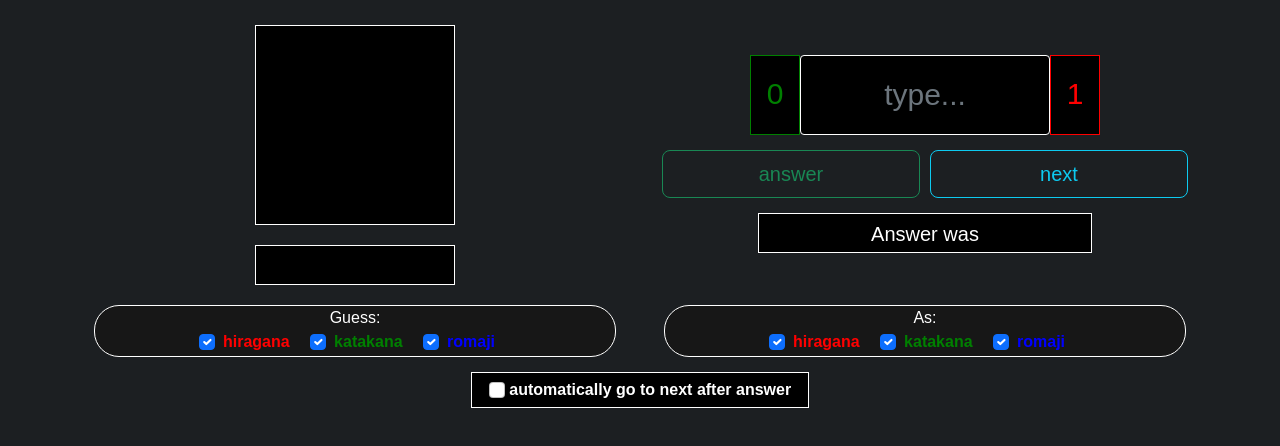
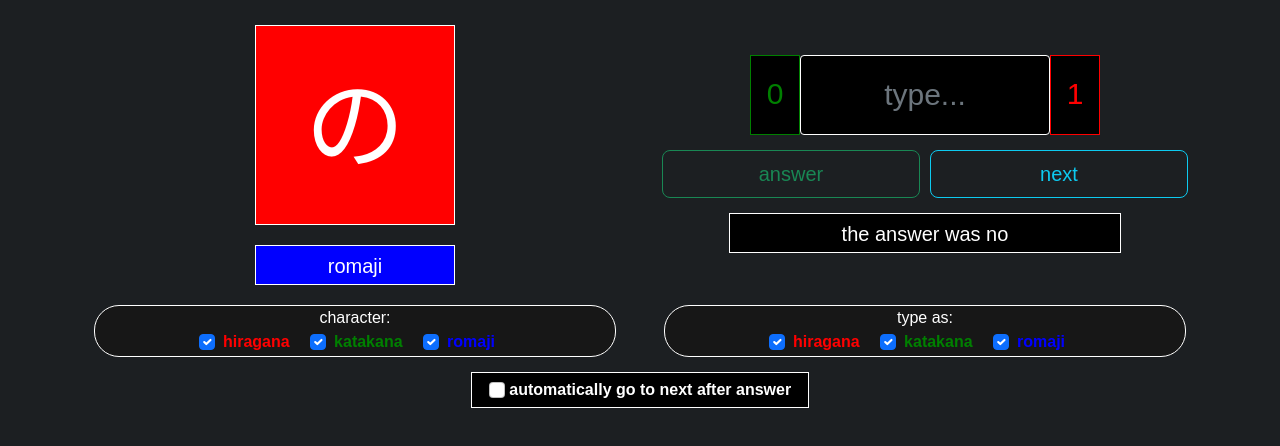
Before and after one commit to TTTaevas/kanaguessr, a plain HTML site: page index.html in a window 1280 px wide. Both pictures are taken after a click on the button "answer". Drawn offline with nearby package versions, Linux system fonts and the light colour scheme.

Commit message:
Fix the logic

```diff
--- a/index.html
+++ b/index.html
@@ -34,7 +34,7 @@
 			</div>
 			<div class="row" id="settings">
 				<div class="col me-4 ms-4" id="allowed_questions">
-					<p>Guess:</p>
+					<p>character:</p>
 					<div class="form-check form-check-inline">
 						<input type="checkbox" class="form-check-input" id="hq" checked>
 						<label for="hq" class="form-check-label" style="color: red">hiragana</label>
@@ -49,7 +49,7 @@
 					</div>
 				</div>
 				<div class="col me-4 ms-4" id="allowed_equivalents">
-					<p>As:</p>
+					<p>type as:</p>
 					<div class="form-check form-check-inline">
 						<input type="checkbox" class="form-check-input" id="he" checked>
 						<label for="he" class="form-check-label" style="color: red">hiragana</label>
--- a/index.js
+++ b/index.js
@@ -15,15 +15,18 @@ function changeQuestion() {
 	$("#answer_field").val("") // Empty field so user doesn't have to do it
 	$("#answer_field").focus() // Focus on field so user doesn't have to do it
 
-	let questionShape = shapeQuestion([$("#h:checked").length, $("#k:checked").length, $("#r:checked").length])
+	let questionShape = shapeQuestion(
+		[$("#hq:checked").length, $("#kq:checked").length, $("#rq:checked").length],
+		[$("#he:checked").length, $("#ke:checked").length, $("#re:checked").length]
+	)
 	if (!questionShape) { // No question can be found if two boxes are left unchecked
 		$("#allowed").css("fontSize", "30px")
 		$("#allowed").animate({"fontSize": "20px"}, 800)
 		return
 	}
 
-	changeBackground(questionShape[1], $("#character"))
-	changeBackground(questionShape[0], $("#equivalent"))
+	changeBackground(questionShape[0], $("#character"))
+	changeBackground(questionShape[1], $("#equivalent"))
 
 	$("#correct_answer").css("visibility", "hidden")
 	$("#correct_answer").slideUp(100)
@@ -35,6 +38,20 @@ function changeQuestion() {
 		var answer
 
 		switch (questionShape[0]) {
+			case "h":
+				char_in_box = characters.h
+				break
+			case "k":
+				char_in_box = characters.k
+				break
+			case "r":
+				char_in_box = characters.r
+				break
+			default: // This part of the code can't get executed in theory
+				char_in_box = "???"
+		}
+
+		switch (questionShape[1]) {
 			case "h":
 				equivalent_of_char = "hiragana"
 				answer = characters.h
@@ -51,22 +68,8 @@ function changeQuestion() {
 				equivalent_of_char = "???"
 		}
 
-		switch (questionShape[1]) {
-			case "h":
-				char_in_box = characters.h
-				break
-			case "k":
-				char_in_box = characters.k
-				break
-			case "r":
-				char_in_box = characters.r
-				break
-			default: // This part of the code can't get executed in theory
-				char_in_box = "???"
-		}
-
+		$("#character").html(char_in_box)
 		$("#equivalent").html(equivalent_of_char)
-		$("#character").html(char_in_box)
 		$("#answer_paragraph").html(`the answer was ${answer}`)
 	})
 }
@@ -80,26 +83,28 @@ function changeBackground(char, para) {
 	para.css("backgroundColor", colour)
 }
 
-function shapeQuestion(allow) {
-	if (allow.filter(Boolean).length < 2) {return false} // No question can be found if two boxes are left unchecked
-
+function shapeQuestion(question, equivalent) {
 	let possibilities = ["h", "k", "r"]
 	var element_one
 	var element_two
 
-	while (element_one == undefined) {
-		let x = Math.floor(Math.random() * possibilities.length)
-		if (allow[x]) {
-			let temp = possibilities[x]
-			allow.splice(possibilities.indexOf(temp), 1)
-			possibilities.splice(possibilities.indexOf(temp), 1)
-			element_one = temp
-		}
+	question = question.map((a, i) => {if (a) return possibilities[i]}).filter((a) => a)
+	equivalent = equivalent.map((a, i) => {if (a) return possibilities[i]}).filter((a) => a)
+	if (question.length < 1 || equivalent.length < 1) {return false}
+	if (question.length === 1 && equivalent.length === 1) {
+		if (JSON.stringify(question) === JSON.stringify(equivalent)) {return false}
 	}
 
-	while (element_two == undefined) {
-		let x = Math.floor(Math.random() * possibilities.length)
-		if (allow[x] && possibilities[x] != element_one) {element_two = possibilities[x]}
+	while (element_one === undefined || element_two === undefined) {
+		let x = Math.floor(Math.random() * question.length)
+		if (question[x]) {
+			element_one = question[x]
+		}
+
+		let y = Math.floor(Math.random() * equivalent.length)
+		if (equivalent[y] && equivalent[y] != element_one) {
+			element_two = equivalent[y]
+		}
 	}
 
 	return [element_one, element_two]
```
